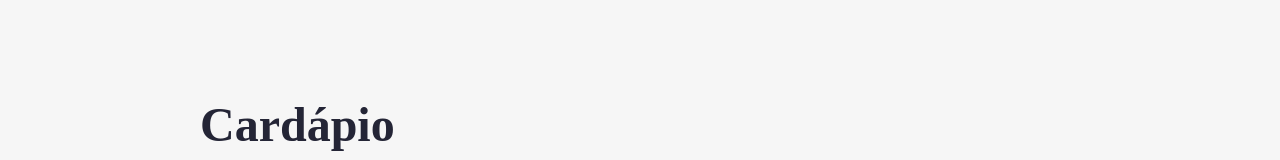
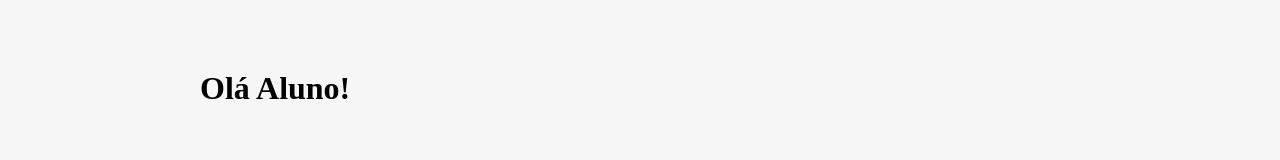
Before and after one commit to lfrprazeres/aluroni-performance, a React (Create React App) app: page /cardapio in a window 1280 px wide. Shown: the part 405-565 px from the top of the page. Built offline with nearby package versions, Linux system fonts and the light colour scheme; a web font is replaced by a local one.

Commit message:
aula1.3 - Explicando Virtual DOM

```diff
--- a/src/pages/Cardapio/index.tsx
+++ b/src/pages/Cardapio/index.tsx
@@ -10,8 +10,13 @@ export default function Cardapio() {
   const [busca, setBusca] = useState('');
   const [filtro, setFiltro] = useState<number | null>(null);
   const [ordenador, setOrdenador] = useState('');
+  let teste = 'Olá Aluno!';
   return (
     <section className={styles.cardapio}>
+      <h1 onClick={() => {
+        teste = 'Hello World';
+        console.log(teste);
+      }}>{teste}</h1>
       <h3 className={stylesTema.titulo}>Cardápio</h3>
       <Buscador busca={busca} setBusca={setBusca} />
       <div className={styles.cardapio__filtros}>
```
